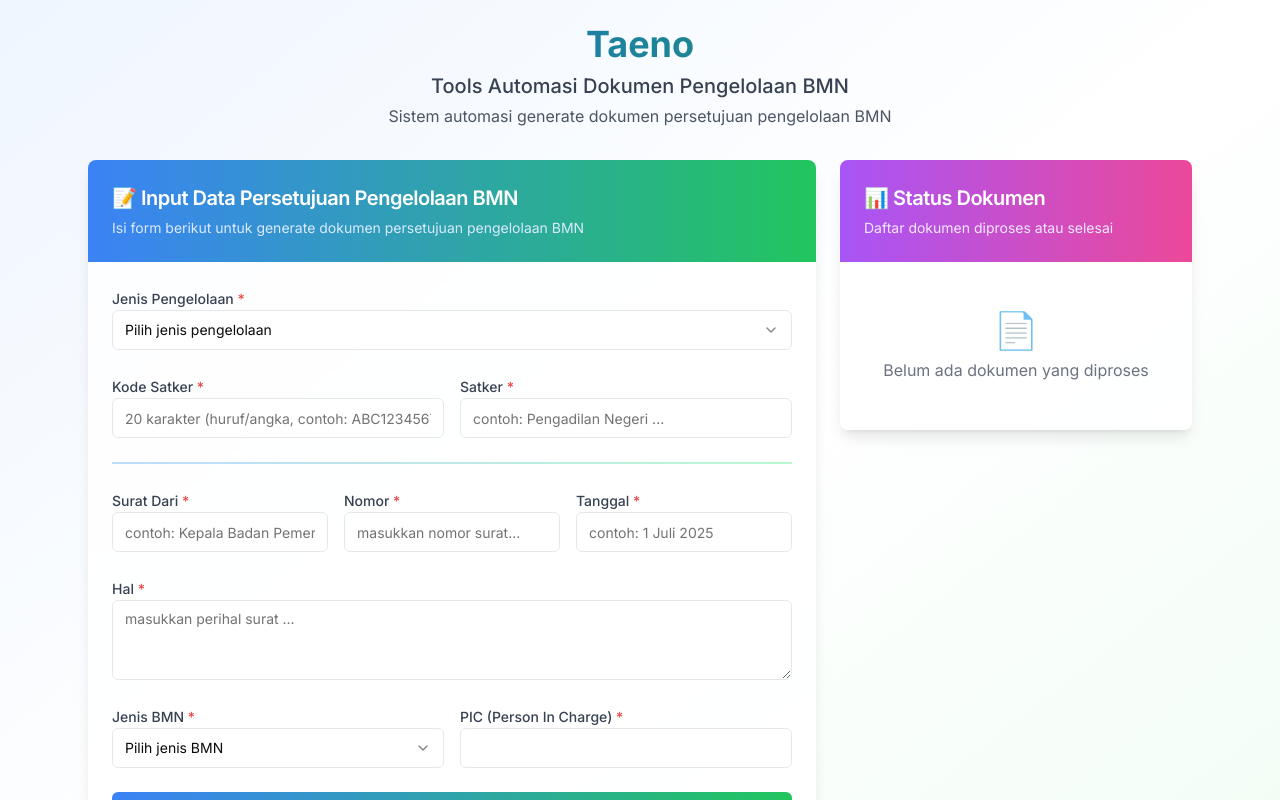
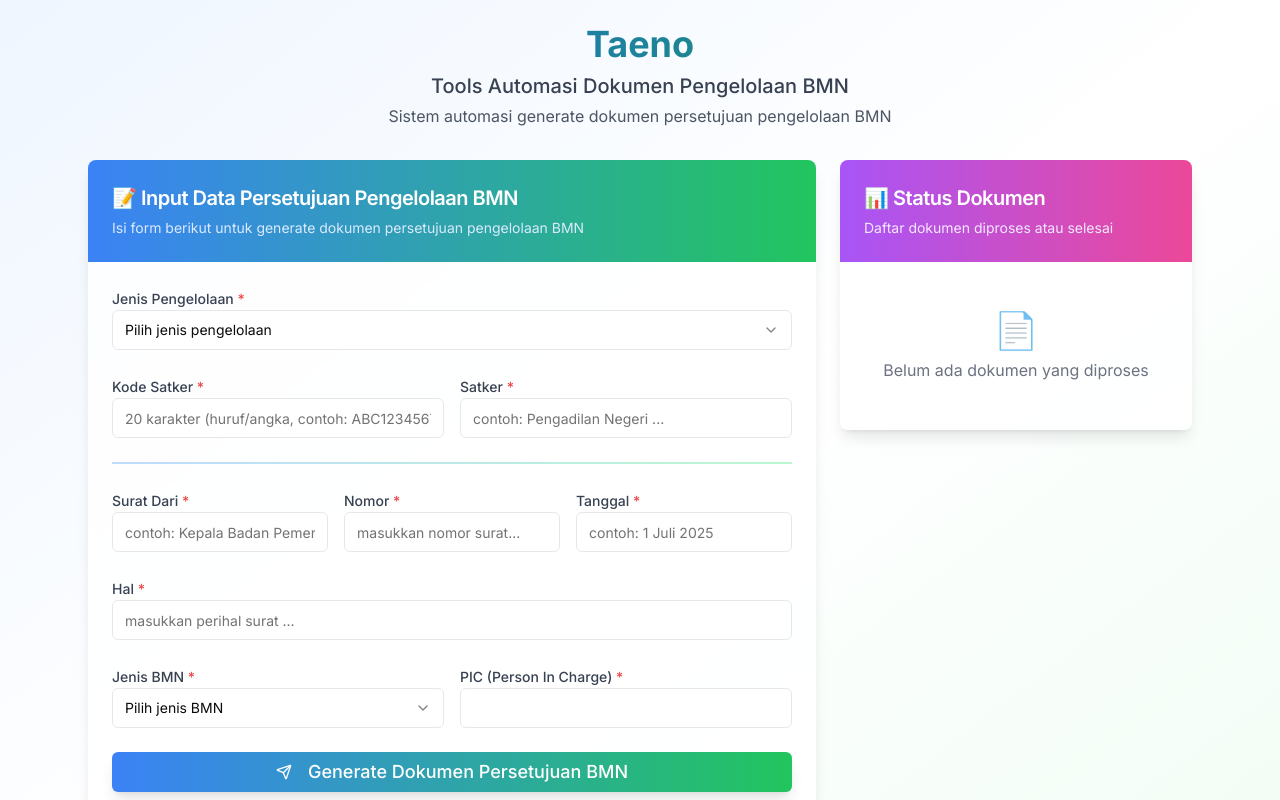
Before and after one commit to fahrialnusantara/webhook-pengelolaan, a Next.js app: page / in a window 1280 px wide. Shown: the top 800 px of the page. Built offline with nearby package versions, Linux system fonts and the light colour scheme.

Commit message:
Update page.tsx

```diff
--- a/app/page.tsx
+++ b/app/page.tsx
@@ -479,14 +479,18 @@ export default function BMNTools() {
                     <Label htmlFor="hal" className="text-gray-700 font-medium">
                       Hal <span className="text-red-500">*</span>
                     </Label>
-                    <Textarea
+
+                      <Input
                       id="hal"
-                      value={formData.hal}
+                      type="text"
+                      value={formData.hal || ""}
                       onChange={(e) => handleInputChange("hal", e.target.value)}
+                      placeholder="masukkan perihal surat ..."
                       className="border-gray-200 focus:border-blue-400"
-                      placeholder="masukkan perihal surat ..."
                       required
-                    />
+                      />
+
+
                   </div>
 
                   {/* BMN Details */}
```
